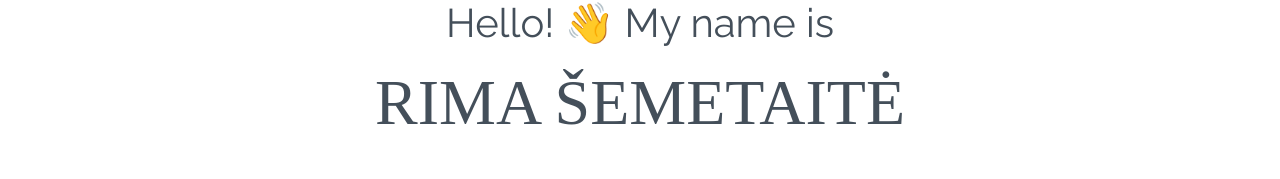
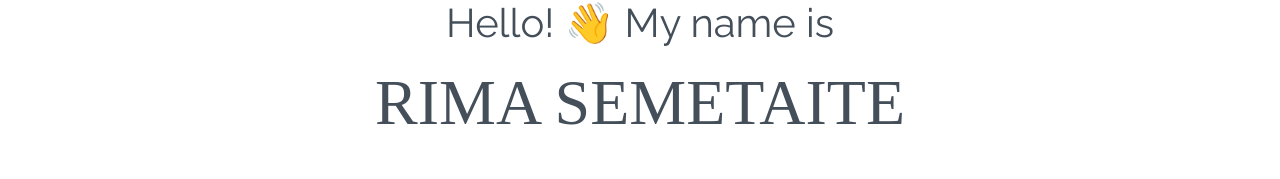
Before and after one commit to RimaSem/rimasem.github.io, a React (Vite) app: page / in a window 1280 px wide. Shown: the part 268-447 px from the top of the page. Built offline with nearby package versions, Linux system fonts and the light colour scheme; a web font is replaced by a local one.

Commit message:
Fix hero h1

```diff
--- a/src/components/Hero.tsx
+++ b/src/components/Hero.tsx
@@ -21,7 +21,7 @@ function Hero() {
   return (
     <section className="hero">
       <p className="intro">Hello! 👋 My name is</p>
-      <h1 lang="lt">RIMA ŠEMETAITĖ</h1>
+      <h1>RIMA SEMETAITE</h1>
       <div className="hero-bottom-wrapper">
         <p>
           <span ref={el} className="headline"></span>
```
